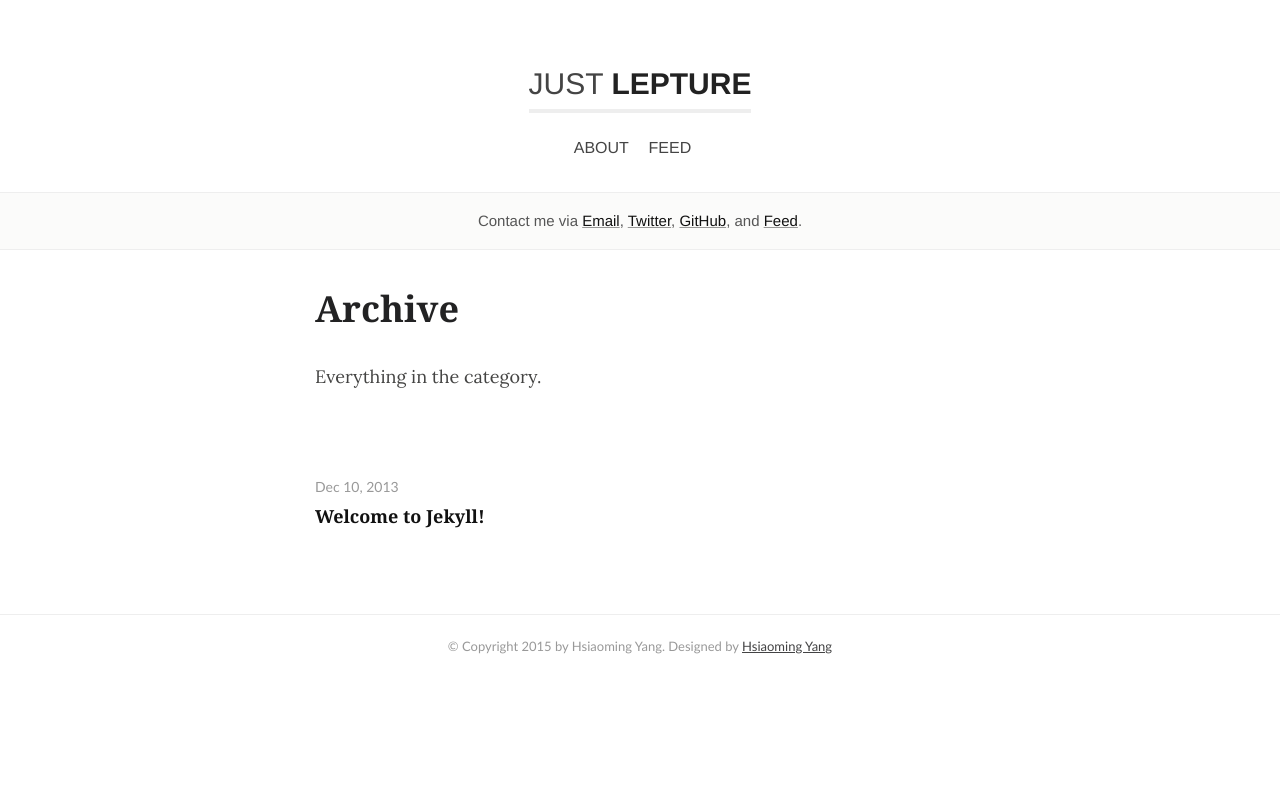
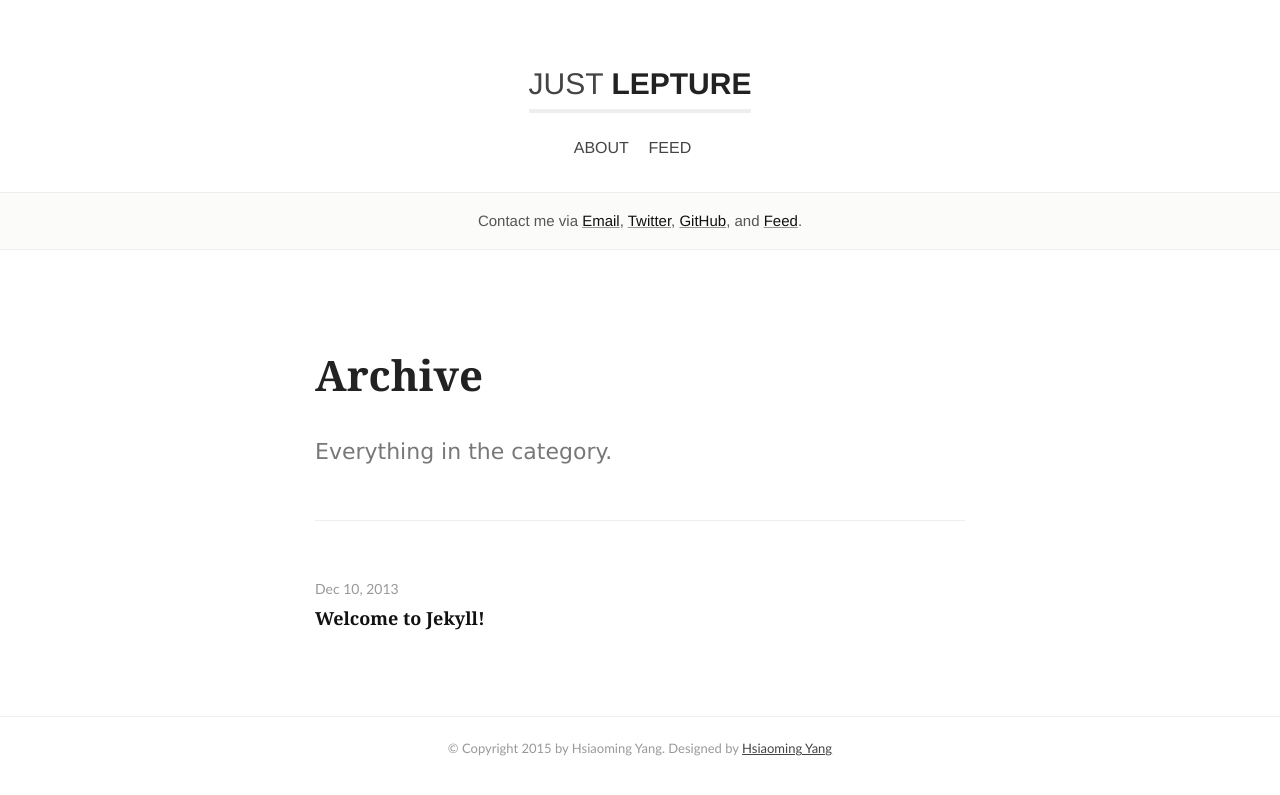
Before and after one commit to lepture/jekyll-vision, a Jekyll site: the page built from archive/index.html, in a window 1280 px wide. Shown: the top 795 px of the page. Built offline with Jekyll 4.4.1, drawn with Linux system fonts in a browser that asks for light colours; Markdown is read by kramdown in place of the engine named in the settings.

Commit message:
Add missing css for entry-header entry-discription

```diff
--- a/css/site.css
+++ b/css/site.css
@@ -145,6 +145,43 @@ a:hover {
 }
 .entry-list .description {
   font-size: 18px;
+}
+
+.entry-header .container {
+  padding-top: 2em;
+  padding-bottom: 1em;
+  border-bottom: 1px solid #eee;
+}
+.entry-header .entry-title {
+  margin: 0;
+  padding: .6em 0;
+  font-size: 42px;
+}
+.entry-header .entry-description {
+  color: #787879;
+  font-size: 22px;
+  font-family: "Lucida Grande", "Helvetica Neue", "Helvetica", "Hiragino Sans GB", "Droid Sans Fallback", "Microsoft YaHei", sans-serif;
+  -webkit-font-smoothing: antialiased;
+}
+.entry-header .entry-meta {
+  position: relative;
+  display: block;
+  font-size: 14px;
+  font-family: "Optima", "Helvetica Neue", sans-serif;
+}
+.entry-header .entry-meta .button {
+  position: absolute;
+  right: 0;
+  bottom: 0;
+}
+.entry-header[data-cover]::before {
+  content: '';
+  display: block;
+  width: 100%;
+  height: 300px;
+  background-size: cover;
+  background-position: center center;
+  background-repeat: no-repeat;
 }
 
 .hentry .entry-title {
```
